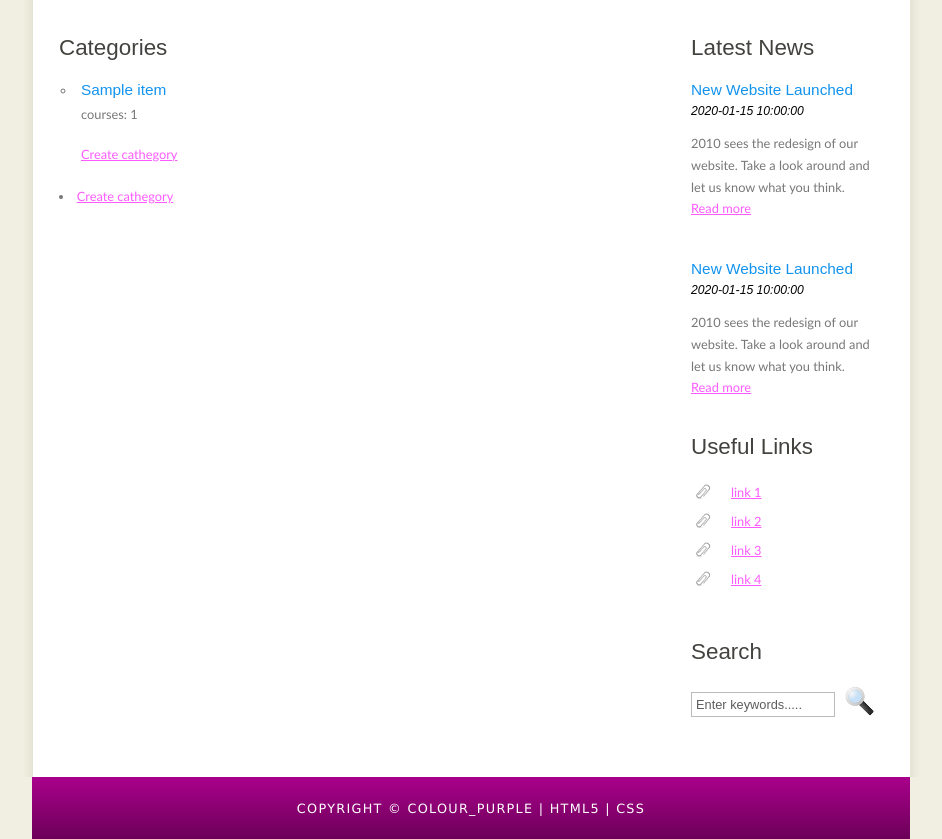
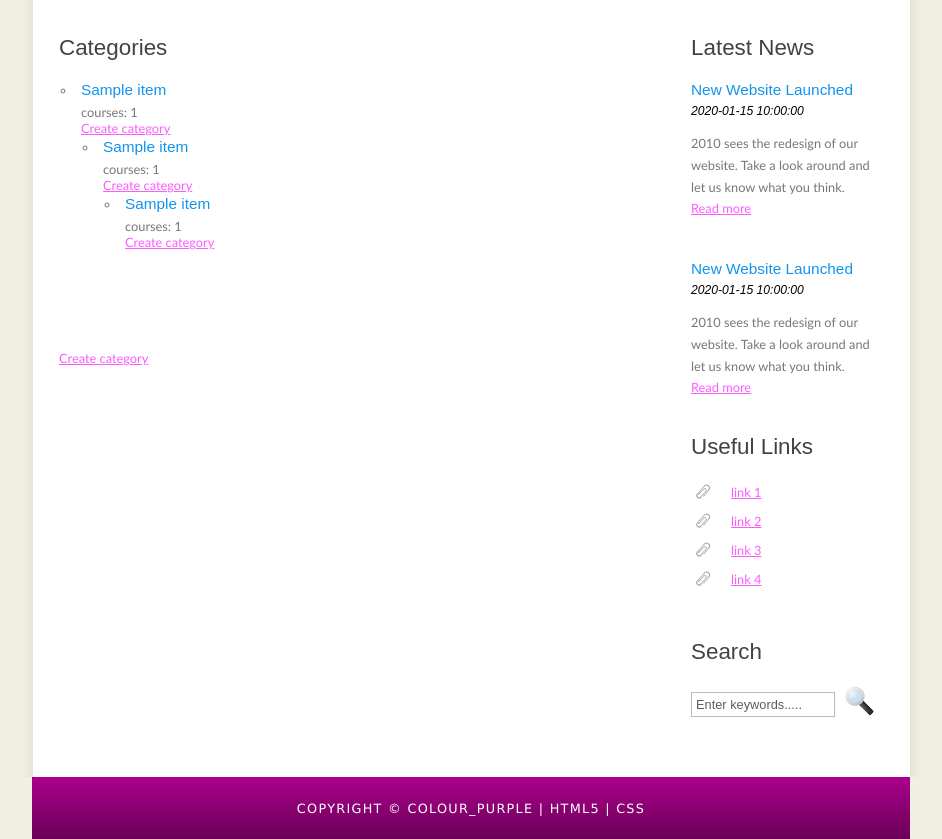
Before and after one commit to kpomak/WSGI-Framework, a Python web app: template mainapp/templates/category_list.html in a window 1280 px wide. Shown: the part 240-1079 px from the top of the page, without its empty margins (169-1111 px from the left). Run offline with Jinja, Linux system fonts and the light colour scheme; the template is opened without the code that fills it: most values are stand-ins (such as "Sample title", 1, 10 or a date in 2020).

Commit message:
recursion categories list template

```diff
--- a/mainapp/templates/category_list.html
+++ b/mainapp/templates/category_list.html
@@ -8,17 +8,21 @@ Categories
 <h1>Categories</h1>
 <ul>
 
-	{% for key, item in context.state.categories.items() %}
-	<li>
-		<h4>{{item.name}}</h4>
-		<p>courses: {{item.course_count()}}</p>
-		<a href="/categories/create/?category_id={{item.id}}">Create cathegory</a>
-
-	</li>
-	{% endfor %}
+  {% for key, item in context.state.categories.items() recursive %}
+  <li>
+    <h4>{{item.name}}</h4>
+    <div>courses: {{item.course_count()}}</div>
+    <div><a href="/categories/create/?category_id={{item.id}}">Create category</a></div>
+    {% if item.categories %}
+    <ul>
+      {{ loop(item.categories.items())}}
+    </ul>
+    {% endif %}
+  </li>
+  {% endfor %}
 </ul>
 
 <div>
-	<li><a href="/categories/create/">Create cathegory</a></li>
+  <a href="/categories/create/">Create category</a>
 </div>
 {% endblock %}
```
